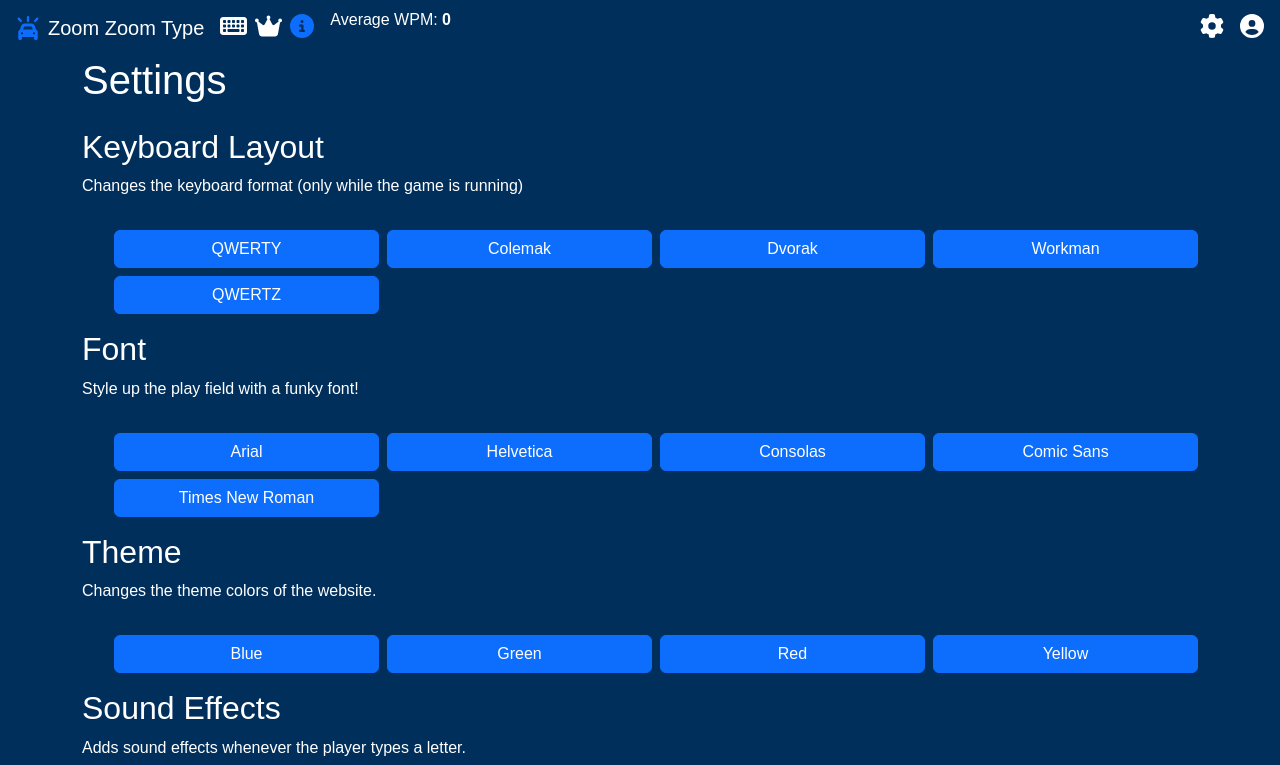
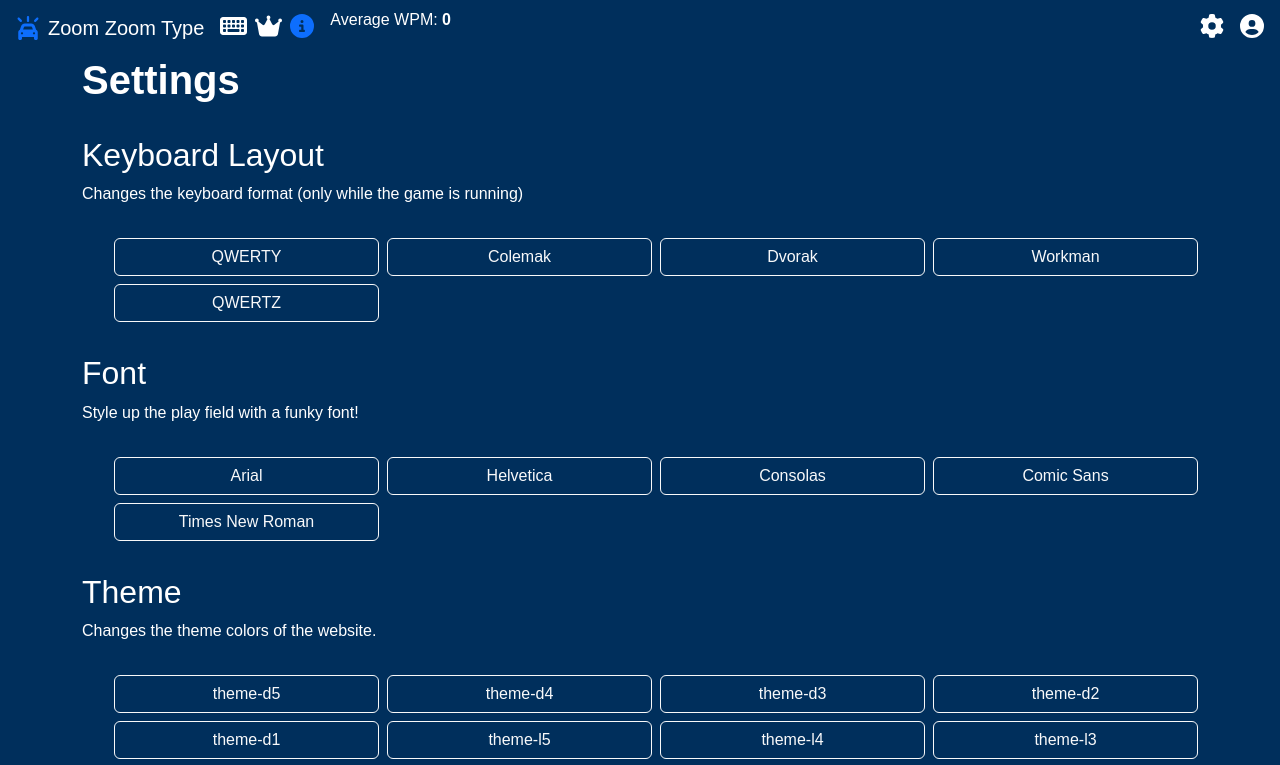
Before and after one commit to eHag-FRU/ZoomZoomType, a React (Vite) app in the folder client/: page /Settings in a window 1280 px wide. Shown: the top 765 px of the page. Built offline with nearby package versions, Linux system fonts and the light colour scheme.

Commit message:
Settings buttons partly working, does not change the layout or SFX

```diff
--- a/client/src/App.css
+++ b/client/src/App.css
@@ -75,21 +75,21 @@
 
 /* Themes for settings testing */
 .theme-blue {
-  color: white;
-  background-color: #0055a5;
+  color: white !important;
+  background-color: #0055a5 !important;
 }
 
 .theme-green {
-  color: white;
-  background-color: #00a555;
+  color: white !important;
+  background-color: #00a555 !important;
 }
 
 .theme-red {
-  color: white;
-  background-color: #a50000
+  color: white !important;
+  background-color: #a50000 !important;
 }
 
 .theme-yellow {
-  color: black;
-  background-color: #cbc600;
+  color: black !important;
+  background-color: #cbc600 !important;
 }
--- a/client/src/App.jsx
+++ b/client/src/App.jsx
@@ -46,19 +46,6 @@ function App() {
   const [font, setFont] = useState("Arial");
   const [sfx, setSFX] = useState("No Sound");
 
-  const handleSettingChange = (blockName, blockButtonContent) => {
-    if (blockName == "Layout") {
-      // adjust the keyboard layout
-      // Idk how to do that just yet, this will be a later thing
-    } else if (blockName == "Theme") {
-      setTheme(blockButtonContent);
-    } else if (blockName == "Font") {
-      setFont(blockButtonContent);
-    } else if (blockName == "Sound Effects") {
-      setSFX(blockButtonContent);
-    }
-  };
-
   //Adding the avg WPM state
   const [avgWPM, setAvgWPM] = useState(0);
 
@@ -84,7 +71,19 @@ function App() {
           <Route path="/FaQ" element={<FaQ />} />
           <Route path="/ProfilePage" element={<ProfilePage />} />
           <Route path="/GamePage" element={<GamePage />} />
-          <Route path="/Settings" element={<Settings />} />
+          <Route
+            path="/Settings"
+            element={
+              <Settings
+                font={font}
+                setFont={setFont}
+                theme={theme}
+                setTheme={setTheme}
+                sfx={sfx}
+                setSFX={setSFX}
+              />
+            }
+          />
           <Route path="/GameModes" element={<GameModes />} />
           <Route
             path="/login"
--- a/client/src/components/Footer.jsx
+++ b/client/src/components/Footer.jsx
@@ -1,14 +1,19 @@
-import React, { useEffect, useState, useRef } from 'react';
-import { Link } from 'react-router-dom';
-import {FontAwesomeIcon} from "@fortawesome/react-fontawesome";
-
+import React, { useEffect, useState, useRef } from "react";
+import { Link } from "react-router-dom";
+import { FontAwesomeIcon } from "@fortawesome/react-fontawesome";
 
 const Footer = () => {
-    return (
-        <footer className="theme-dark text-center py-3 mt-auto">
-            <a href="https://github.com/eHag-FRU/ZoomZoomType" className="text-white footer-anchor-hover"> <FontAwesomeIcon icon="fa-brands fa-github" size="2x" /></a>
-        </footer>
-    );
-}
+  return (
+    <footer className="bg-transparent text-center py-3 mt-auto">
+      <a
+        href="https://github.com/eHag-FRU/ZoomZoomType"
+        className="text-white footer-anchor-hover"
+      >
+        {" "}
+        <FontAwesomeIcon icon="fa-brands fa-github" size="2x" />
+      </a>
+    </footer>
+  );
+};
 
-export default Footer
+export default Footer;
--- a/client/src/components/Home.jsx
+++ b/client/src/components/Home.jsx
@@ -9,7 +9,7 @@ const Home = () => {
   }
 
   return (
-    <div className="container-fluid d-flex flex-column flex-grow-1 justify-content-center align-items-center theme-d5 text-center pb-5">
+    <div className="container-fluid d-flex flex-column flex-grow-1 justify-content-center align-items-center bg-transparent text-center pb-5">
       <h1 className="border-bottom border-3 d-inline display-2 fw-bold mb-5">
         <FontAwesomeIcon icon="fa-solid fa-car-on" /> Zoom Zoom Type
       </h1>
--- a/client/src/components/NavBar.jsx
+++ b/client/src/components/NavBar.jsx
@@ -5,7 +5,7 @@ import NavBarUserDropDownMenu from "./NavBarUserDropDownMenu";
 
 const NavBar = ({ wpm, setWPM, cookie, deleteCookie }) => {
   return (
-    <div className="theme-d5 text-white px-3 py-2">
+    <div className="bg-transparent text-white px-3 py-2">
       <div className="d-flex flex-column flex-md-row justify-content-between align-items-start align-items-md-center gap-2">
         <div className="d-flex flex-wrap align-items-center gap-2">
           <Link
--- a/client/src/components/Settings.jsx
+++ b/client/src/components/Settings.jsx
@@ -15,8 +15,8 @@ import { useNavigate, useLocation } from "react-router-dom";
 
 // SettingsBlock takes a title and however many buttons inside
 // Dynamically creates a segment for each section of the settings
-const SettingsBlock = ({ title, context, buttons }) => (
-  <li className="settings-block">
+const SettingsBlock = ({ title, context, buttons, onButtonClick }) => (
+  <li className="settings-block my-3">
     <div className="d-grid py-3">
       <div className="block-header">
         <h2>{title}</h2>
@@ -31,10 +31,8 @@ const SettingsBlock = ({ title, context, buttons }) => (
           <button
             key={index}
             type="button"
-            className="btn btn-primary w-100"
-            onClick={() =>
-              console.log(`Group: ${title}, Button: ${button.content}`)
-            }
+            className="btn btn-outline-light w-100"
+            onClick={() => onButtonClick(title, button.content)}
           >
             {button.content}
           </button>
@@ -44,13 +42,31 @@ const SettingsBlock = ({ title, context, buttons }) => (
   </li>
 );
 
-// so... i think I need to get the thing to (on click) get the Title info (setting block), and then the button content.
-// I can do that with a function I think
-// i just dont know how to
+const Settings = ({ font, setFont, theme, setTheme, sfx, setSFX }) => {
+  // so... i think I need to get the thing to (on click) get the Title info (setting block), and then the button content.
+  // I can do that with a function I think
+  const handleButtonClick = (blockID, buttonID) => {
+    switch (blockID) {
+      case "Keyboard Layout":
+        // i dont have anything for this right now.
+        break;
+      case "Font":
+        setFont(buttonID);
+        break;
+      case "Theme":
+        setTheme(buttonID);
+        break;
+      case "Sound Effects":
+        setSFX(buttonID);
+        break;
+      default:
+        break;
+    }
+  };
 
-const Settings = () => {
-  // takes a json as input for the settings
+  // JSON format used to create setting blocks
   // title:   Title of the settings segment
+  // context: Small description of the segment
   // buttons: Options inside of the segment
   // content: The text presented in the button
   const blockData = [
@@ -80,10 +96,20 @@ const Settings = () => {
       title: "Theme",
       context: "Changes the theme colors of the website.",
       buttons: [
-        { content: "Blue" },
-        { content: "Green" },
-        { content: "Red" },
-        { content: "Yellow" },
+        { content: "theme-d5" },
+        { content: "theme-d4" },
+        { content: "theme-d3" },
+        { content: "theme-d2" },
+        { content: "theme-d1" },
+        { content: "theme-l5" },
+        { content: "theme-l4" },
+        { content: "theme-l3" },
+        { content: "theme-l2" },
+        { content: "theme-l1" },
+        { content: "theme-blue" },
+        { content: "theme-green" },
+        { content: "theme-red" },
+        { content: "theme-yellow" },
       ],
     },
     {
@@ -105,7 +131,7 @@ const Settings = () => {
   return (
     <div className="container justify-content-center">
       <div className="header">
-        <h1>Settings</h1>
+        <h1 className="fw-bold">Settings</h1>
       </div>
       <ul className="list-unstyled">
         {blockData.map((block, index) => (
@@ -114,6 +140,7 @@ const Settings = () => {
             title={block.title}
             context={block.context}
             buttons={block.buttons}
+            onButtonClick={handleButtonClick}
           />
         ))}
       </ul>
```
